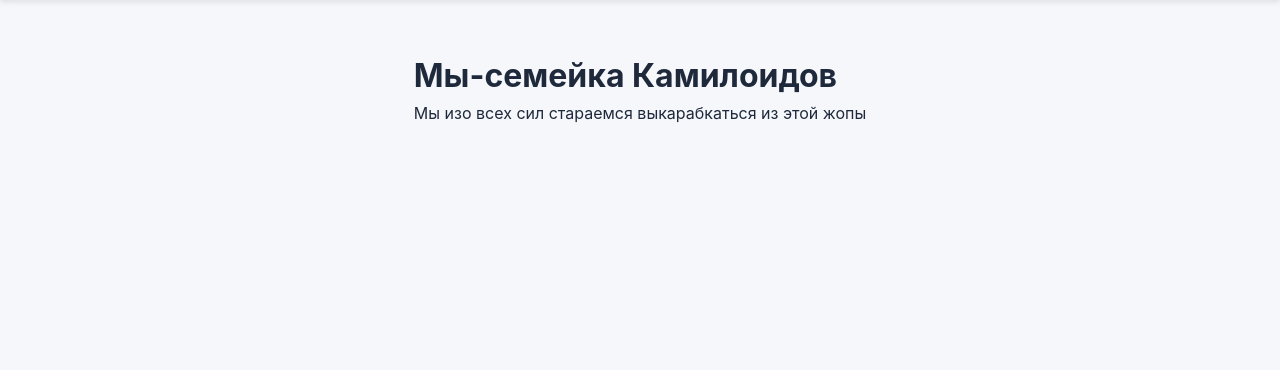
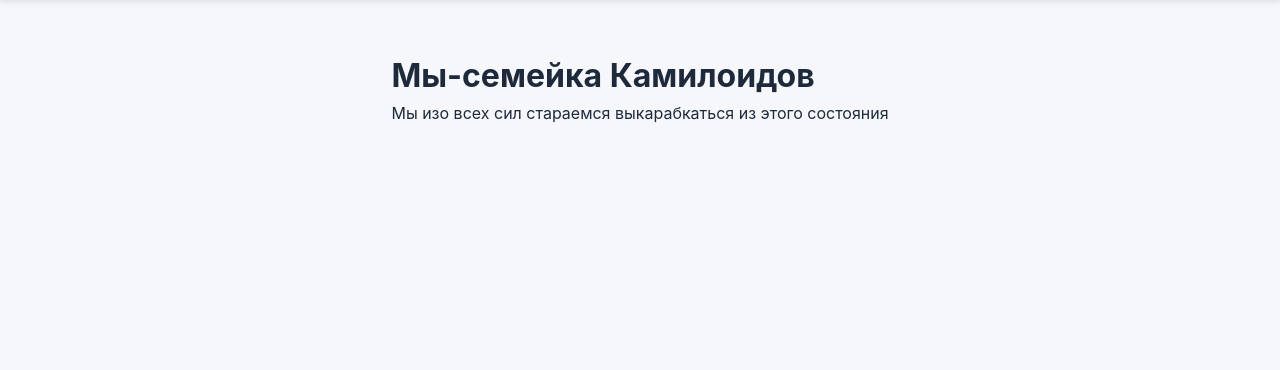
Before and after one commit to Niki2195/studybud, a Django app: page /about/ in a window 1280 px wide. Shown: the part 50-420 px from the top of the page. Run offline with Django 5.2, Linux system fonts and the light colour scheme.

Commit message:
Update paragraph text in about.html

```diff
--- a/templates/base/about.html
+++ b/templates/base/about.html
@@ -1,4 +1,4 @@
 {% extends 'base\main.html' %} {% block content %}
 <h1>Мы-семейка Камилоидов</h1>
-<p>Мы изо всех сил стараемся выкарабкаться из этой жопы</p>
+<p>Мы изо всех сил стараемся выкарабкаться из этого состояния</p>
 {% endblock %}
```
